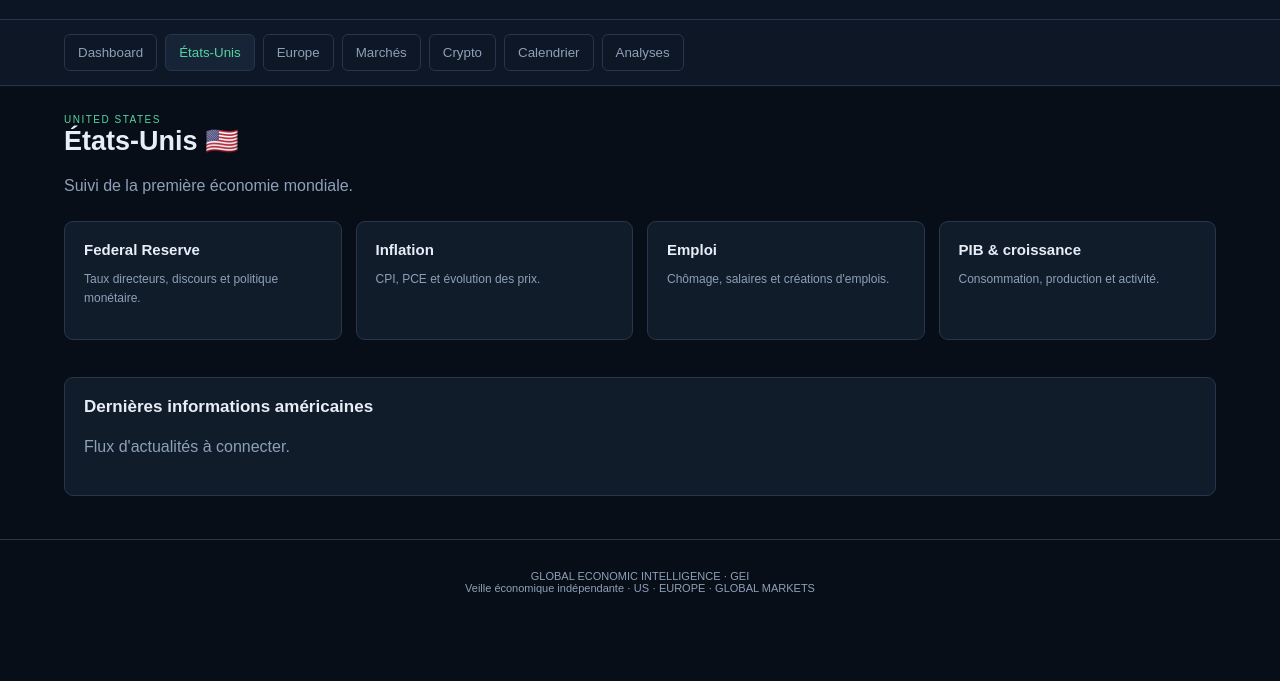
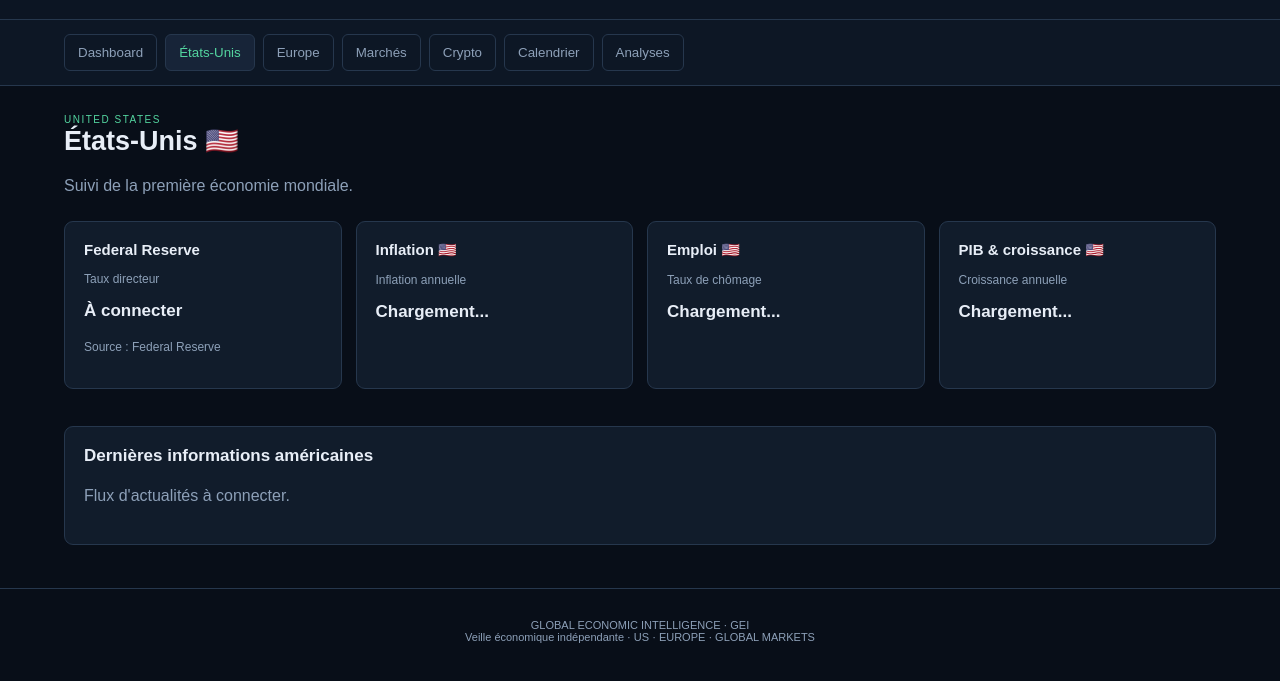
Before and after one commit to Matteociel/News-letters, a plain HTML site: page index.html in a window 1280 px wide. Both pictures are taken after a click on the button "États-Unis". Shown: the part 67-748 px from the top of the page. Drawn offline with Linux system fonts and the light colour scheme.

Commit message:
Update index.html

```diff
--- a/index.html
+++ b/index.html
@@ -135,12 +135,34 @@ border-top:1px solid var(--line);font-size:11px}
  <div class="tag">UNITED STATES</div>
  <h1>États-Unis 🇺🇸</h1>
  <p class="muted">Suivi de la première économie mondiale.</p>
+
  <div class="grid">
-  <div class="card"><h3>Federal Reserve</h3><p class="muted small">Taux directeurs, discours et politique monétaire.</p></div>
-  <div class="card"><h3>Inflation</h3><p class="muted small">CPI, PCE et évolution des prix.</p></div>
-  <div class="card"><h3>Emploi</h3><p class="muted small">Chômage, salaires et créations d'emplois.</p></div>
-  <div class="card"><h3>PIB & croissance</h3><p class="muted small">Consommation, production et activité.</p></div>
+  <div class="card">
+   <h3>Federal Reserve</h3>
+   <p class="muted small">Taux directeur</p>
+   <h2>À connecter</h2>
+   <p class="muted small">Source : Federal Reserve</p>
+  </div>
+  <div class="card">
+   <h3>Inflation 🇺🇸</h3>
+   <p class="muted small">Inflation annuelle</p>
+   <h2 id="us-inflation">Chargement...</h2>
+   <p class="muted small" id="us-inflation-date"></p>
+  </div>
+  <div class="card">
+   <h3>Emploi 🇺🇸</h3>
+   <p class="muted small">Taux de chômage</p>
+   <h2 id="us-unemployment">Chargement...</h2>
+   <p class="muted small" id="us-unemployment-date"></p>
+  </div>
+  <div class="card">
+   <h3>PIB & croissance 🇺🇸</h3>
+   <p class="muted small">Croissance annuelle</p>
+   <h2 id="us-gdp">Chargement...</h2>
+   <p class="muted small" id="us-gdp-date"></p>
+  </div>
  </div>
+
  <div class="card"><h2>Dernières informations américaines</h2><p class="muted">Flux d'actualités à connecter.</p></div>
 </section>
 
```
